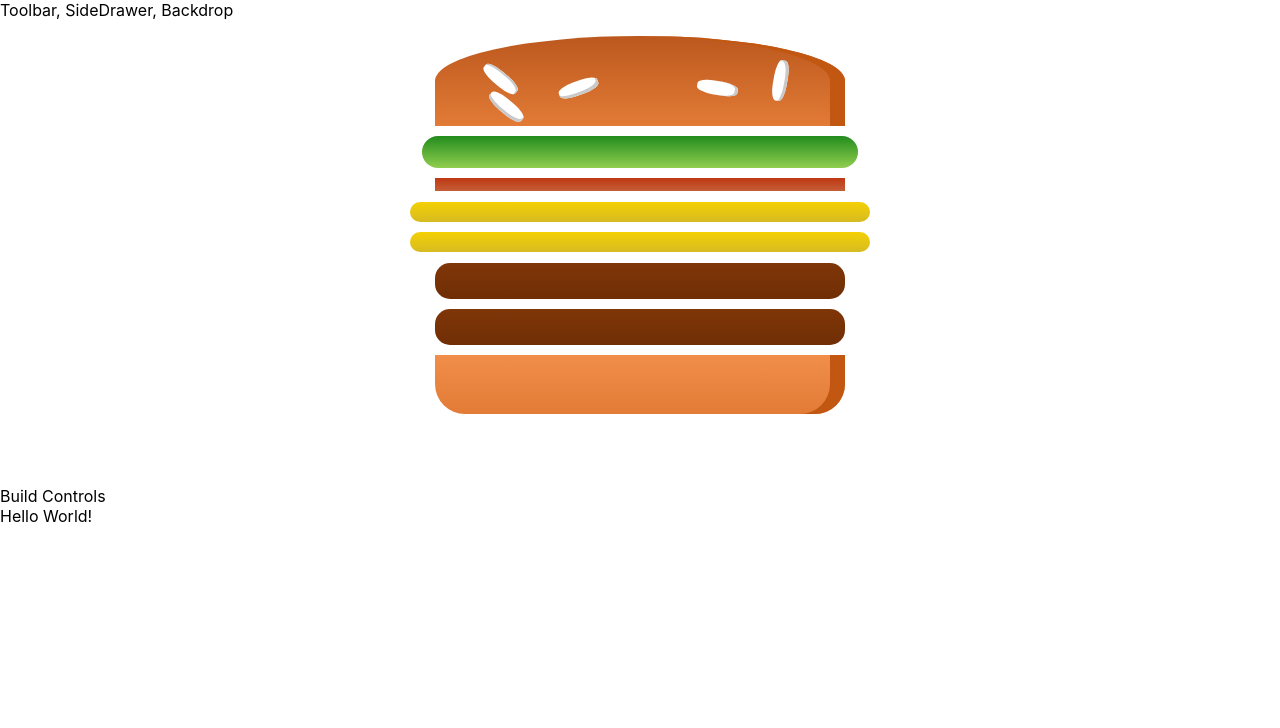
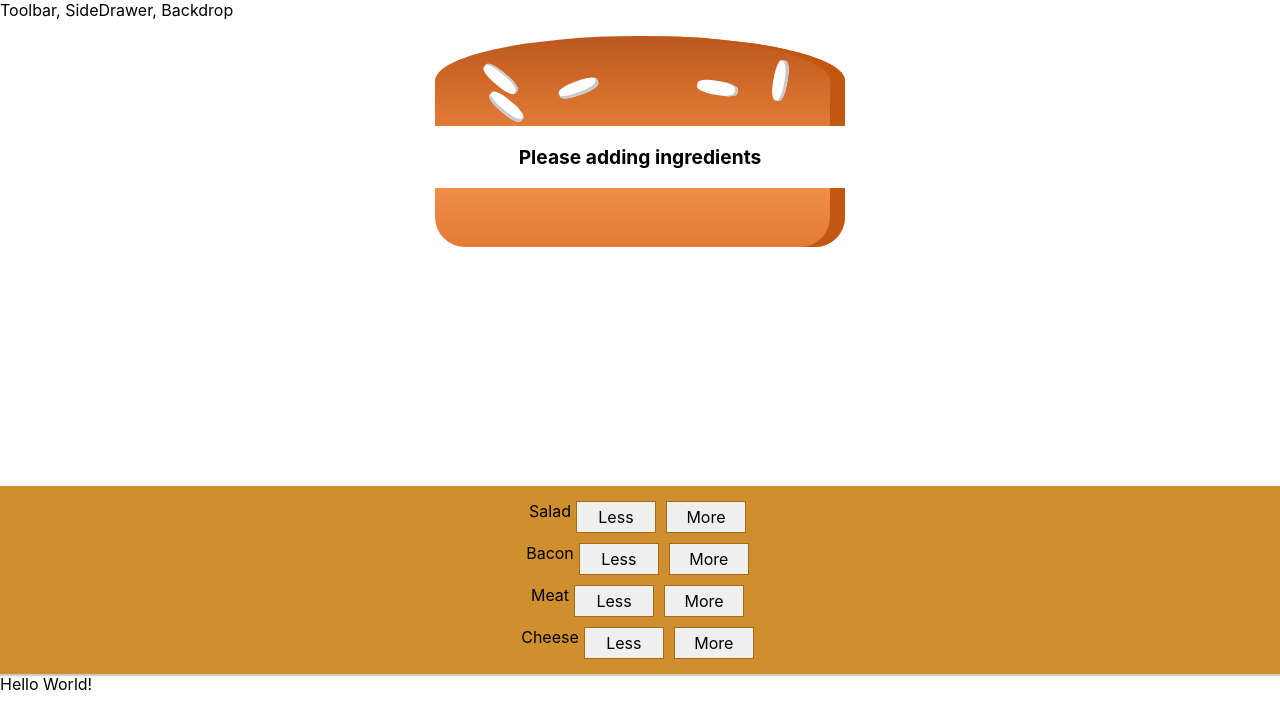
Before and after one commit to ilhamgusti/web-burger-builder, a React (Create React App) app: page / in a window 1280 px wide. Shown: the top 728 px of the page. Built offline with nearby package versions, Linux system fonts and the light colour scheme.

Commit message:
add buildControl and BCWrapper

```diff
--- /dev/null
+++ b/src/components/Burger/BuildControl/BuildControl.js
@@ -0,0 +1,19 @@
+import React from 'react'
+import PropTypes from 'prop-types'
+import classes from './BuildControl.module.css'
+
+const BuildControl = props => {
+	return (
+		<div className={classes.BuildControl}>
+			<div className={classes.label}>{props.label}</div>
+			<button>Less</button>
+			<button>More</button>
+		</div>
+	)
+}
+
+BuildControl.propTypes = {
+	label: PropTypes.string.isRequired
+}
+
+export default BuildControl
--- /dev/null
+++ b/src/components/Burger/BuildControl/BuildControl.module.css
@@ -0,0 +1,16 @@
+.BuildControl {
+	display: flex;
+	justify-content: space-between;
+	align-content: center;
+	margin: 5px 0;
+}
+
+.BuildControl button {
+	display: block;
+	font: inherit;
+	padding: 5px;
+	margin: 0 5px;
+	width: 80px;
+	border: 1px solid #aa6817;
+	cursor: pointer;
+}
--- /dev/null
+++ b/src/components/Burger/BuildControl/BuildControlWrapper.js
@@ -0,0 +1,22 @@
+import React from 'react'
+import BuildControl from './BuildControl'
+import classes from './BuildControlWrapper.module.css'
+
+const controls = [
+	{ label: 'Salad', type: 'salad' },
+	{ label: 'Bacon', type: 'bacon' },
+	{ label: 'Meat', type: 'meat' },
+	{ label: 'Cheese', type: 'cheese' }
+]
+
+const BuildControlWrapper = () => {
+	return (
+		<div className={classes.BuildControlWrapper}>
+			{controls.map((ctrl, index) => (
+				<BuildControl key={index} label={ctrl.label} type={ctrl.type} />
+			))}
+		</div>
+	)
+}
+
+export default BuildControlWrapper
--- /dev/null
+++ b/src/components/Burger/BuildControl/BuildControlWrapper.module.css
@@ -0,0 +1,10 @@
+.BuildControlWrapper {
+	width: 100%;
+	background-color: #cf8f2e;
+	display: flex;
+	flex-flow: column;
+	align-items: center;
+	box-shadow: 0 2px 1px #ccc;
+	margin: auto;
+	padding: 10px 0;
+}
--- a/src/containers/BurgerBuilder/BurgerBuilder.js
+++ b/src/containers/BurgerBuilder/BurgerBuilder.js
@@ -1,5 +1,6 @@
 import React, { Component } from 'react'
 import Burger from '../../components/Burger/Burger'
+import BuildControlWrapper from '../../components/Burger/BuildControl/BuildControlWrapper'
 
 class BurgerBuilder extends Component {
 	// constructor (props) {
@@ -9,17 +10,19 @@ class BurgerBuilder extends Component {
 
 	state = {
 		ingredients: {
-			salad: 1,
-			bacon: 1,
-			cheese: 2,
-			meat: 2
+			salad: 0,
+			bacon: 0,
+			cheese: 0,
+			meat: 0
 		}
 	}
 	render() {
 		return (
 			<>
 				<Burger ingredients={this.state.ingredients} />
-				<div>Build Controls</div>
+				<div>
+					<BuildControlWrapper />
+				</div>
 			</>
 		)
 	}
```
